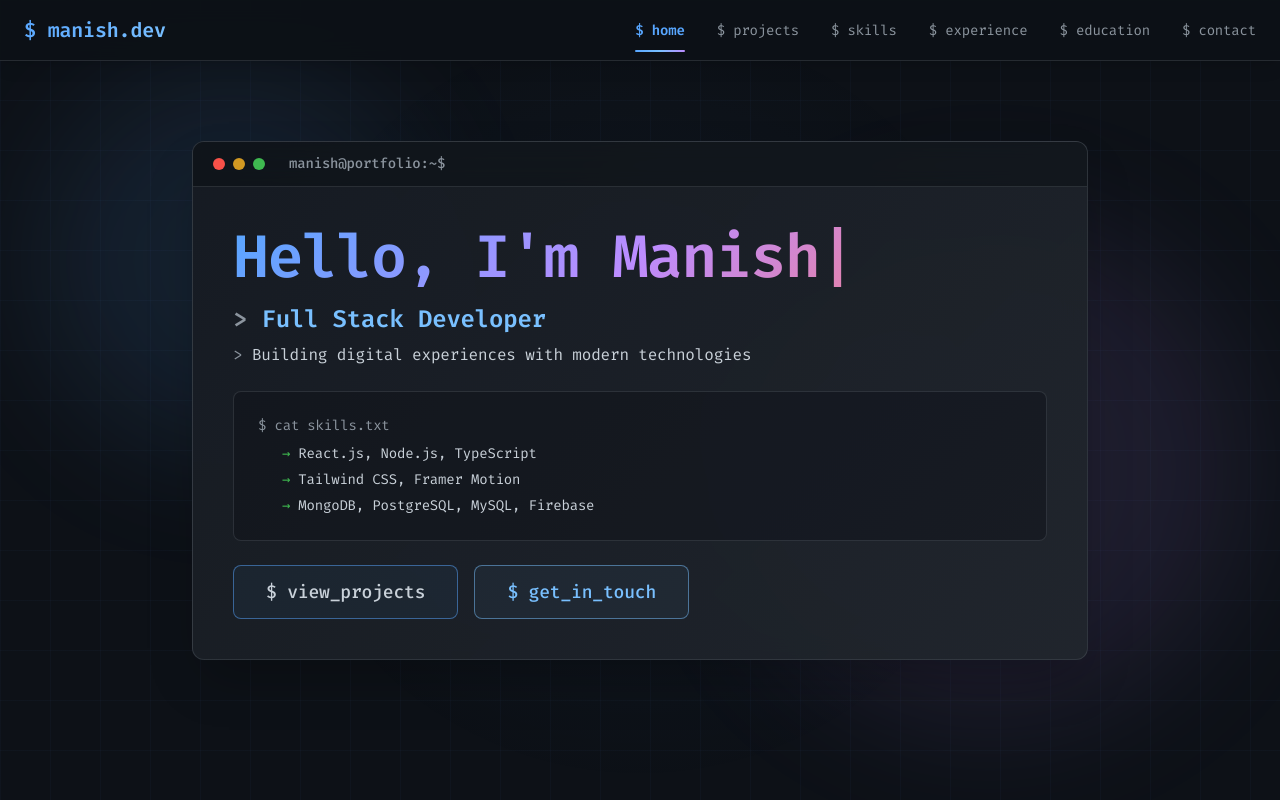
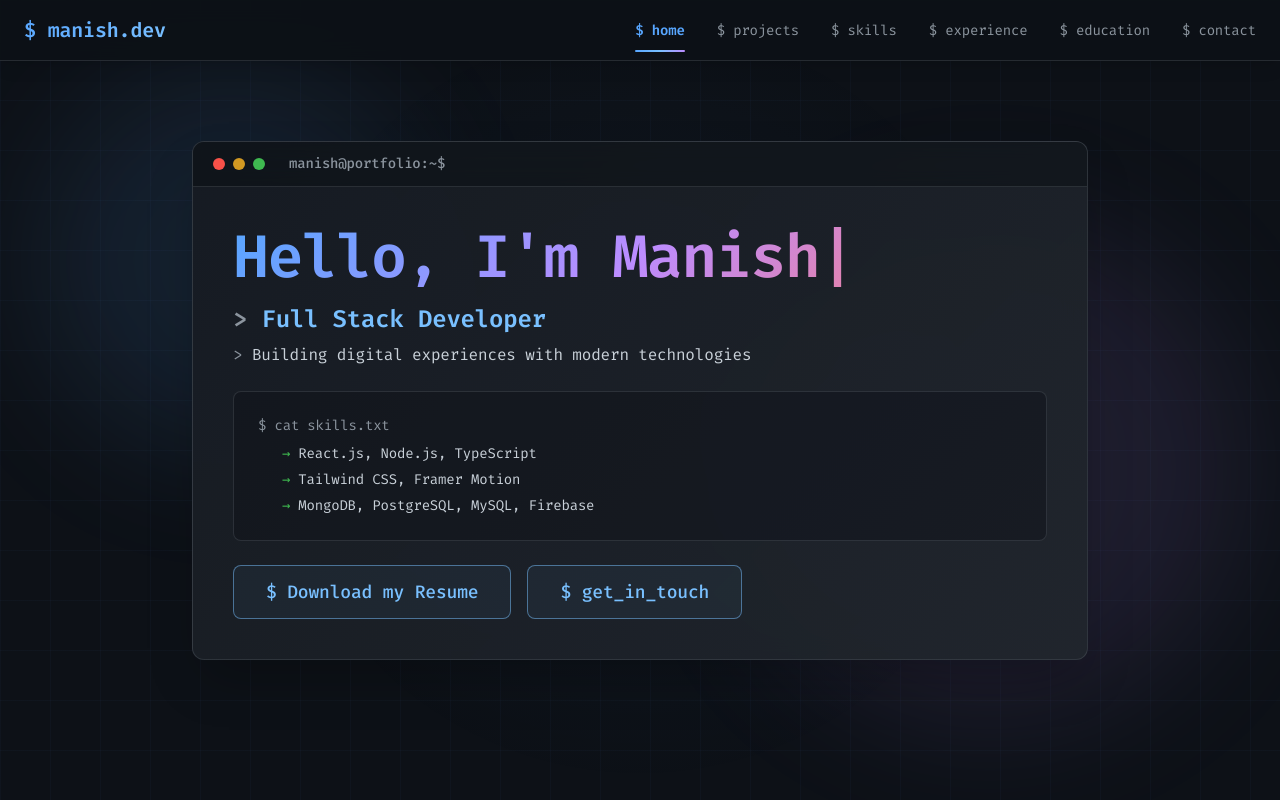
Before and after one commit to manishraje28/manish-portfolio, a React (Create React App) app: page / in a window 1280 px wide. Shown: the top 800 px of the page. Built offline with nearby package versions, Linux system fonts and the light colour scheme.

Commit message:
download resume option added

```diff
--- a/src/pages/homepage/components/HeroSection.jsx
+++ b/src/pages/homepage/components/HeroSection.jsx
@@ -6,6 +6,15 @@ const HeroSection = () => {
   const [typedText, setTypedText] = useState('');
   const fullText = "Hello, I'm Manish";
   const [showCursor, setShowCursor] = useState(true);
+
+  const downloadResume = () => {
+    const link = document.createElement('a');
+    link.href = '/Manish Raje Resume.pdf';
+    link.download = 'Manish_Raje_Resume.pdf';
+    document.body.appendChild(link);
+    link.click();
+    document.body.removeChild(link);
+  };
 
   useEffect(() => {
     let index = 0;
@@ -114,8 +123,8 @@ const HeroSection = () => {
                 transition={{ delay: 3 }}
                 className="flex flex-wrap gap-4"
               >
-                <Button variant="primary" size="lg" onClick={() => window.location.href = '#projects'}>
-                  $ view_projects
+                <Button variant="accent" size="lg" onClick={() => downloadResume()}>
+                  $ Download my Resume
                 </Button>
                 <Button variant="accent" size="lg" onClick={() => window.location.href = '#contact'}>
                   $ get_in_touch
```
Also changed, not shown: 1 other file (tests, documents, lock files or other folders).
